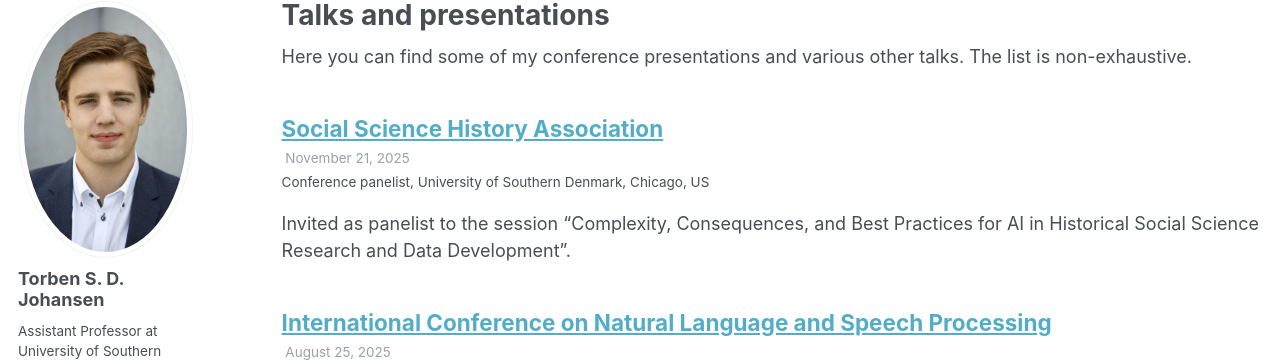
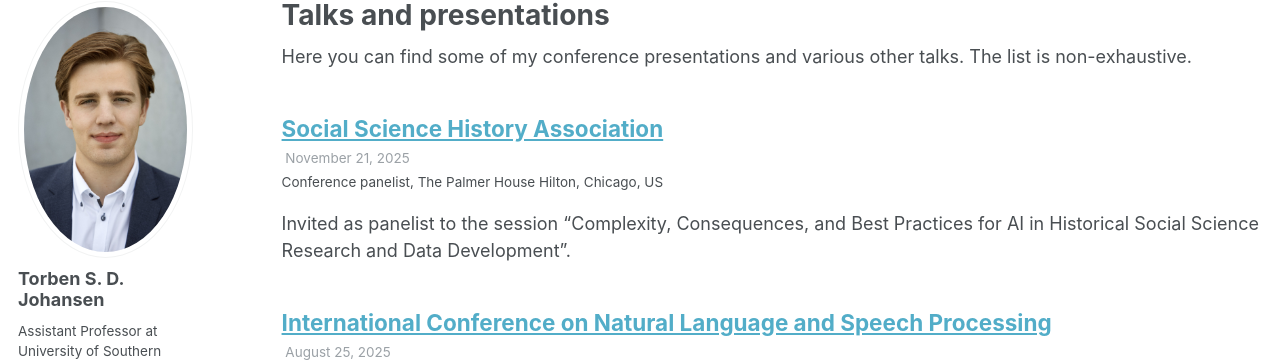
Before and after one commit to TorbenSDJohansen/TorbenSDJohansen.github.io, a Jekyll site: the page built from _pages/talks.html, in a window 1280 px wide and 900 px high. Shown: the part 117-481 px from the top of the window. Built offline with Jekyll 4.4.1, drawn with Linux system fonts in a browser that asks for light colours; some web fonts are replaced.

Commit message:
fix venue

```diff
--- a/_talks/ssha-2025.md
+++ b/_talks/ssha-2025.md
@@ -3,7 +3,7 @@ title: "Social Science History Association"
 collection: talks
 type: "Conference panelist"
 permalink: /talks/ssha-2025
-venue: "University of Southern Denmark"
+venue: "The Palmer House Hilton"
 date: 2025-11-21
 location: "Chicago, US"
 ---
```
